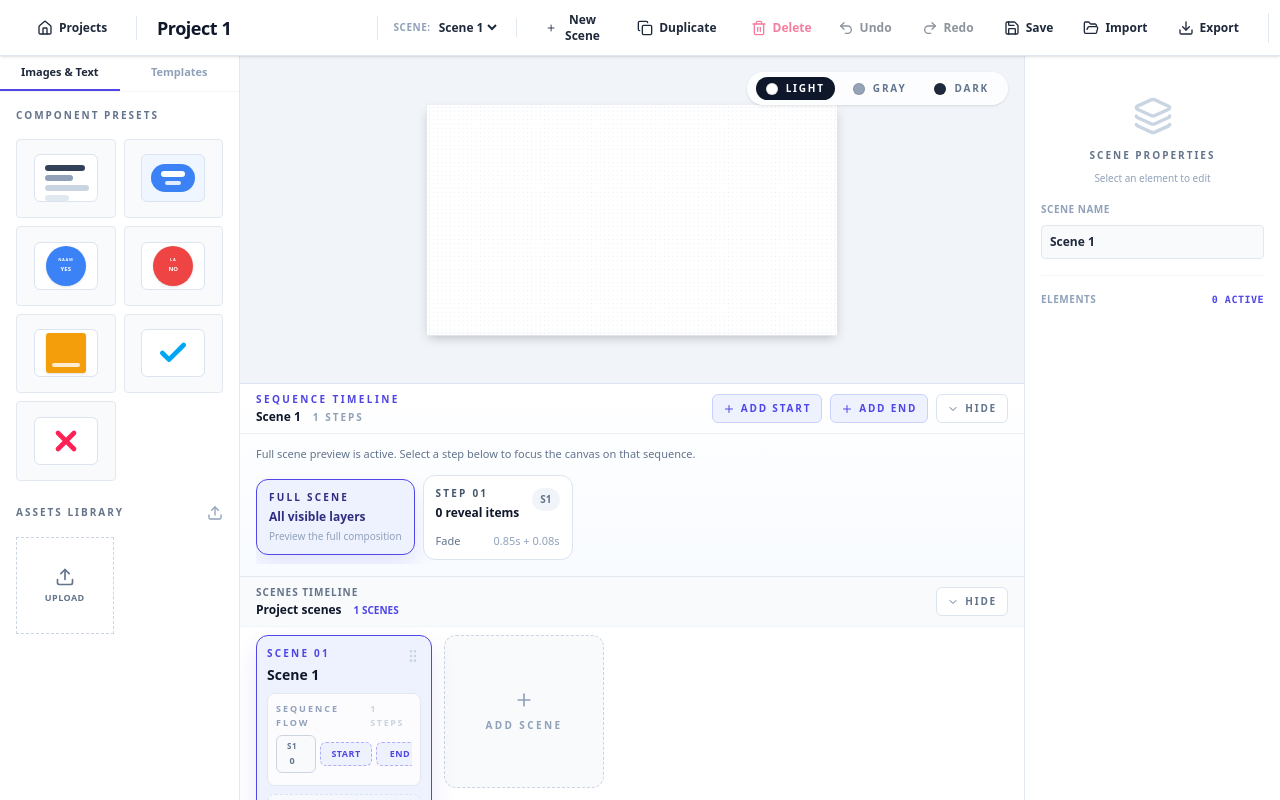
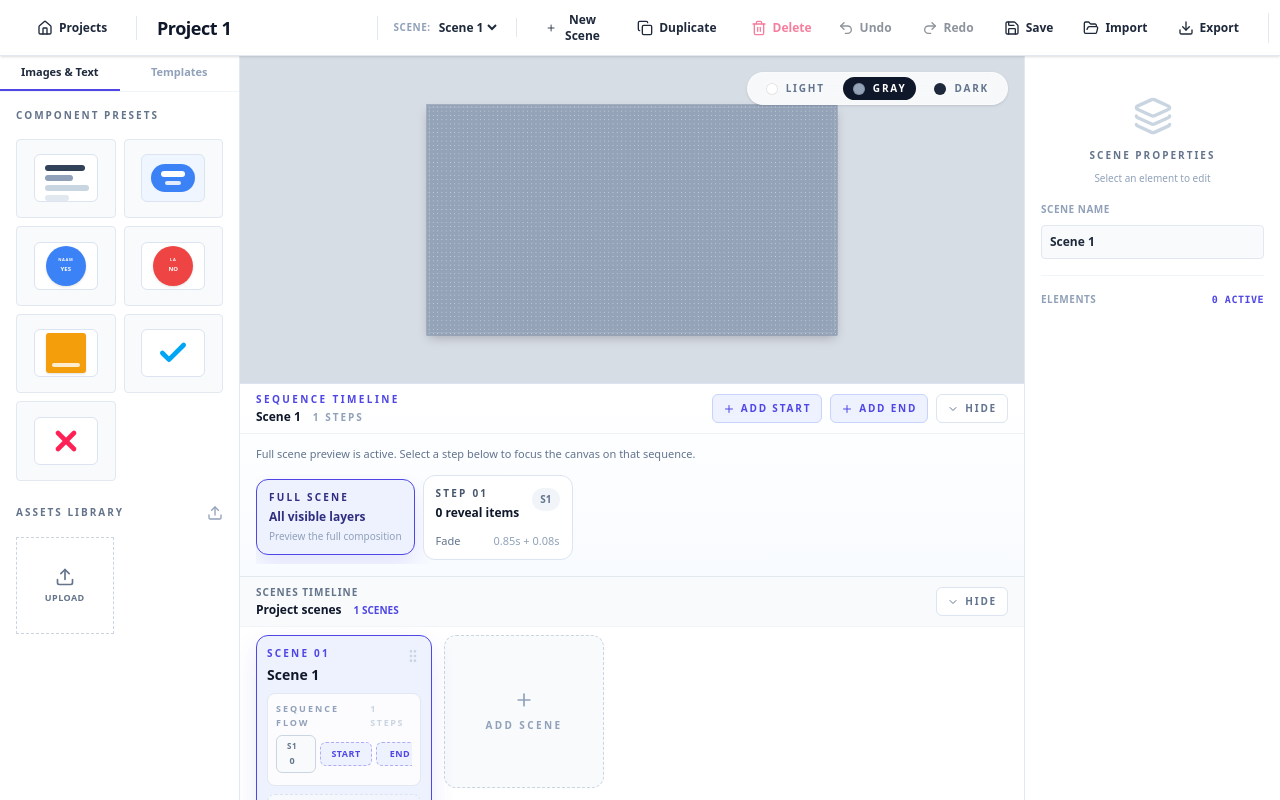
Before and after one commit to raoufbelakhdar/presentation-slide, a React (Vite) app: page / in a window 1280 px wide. Both pictures are taken after a click on the button "New Project". Built offline with nearby package versions, Linux system fonts and the light colour scheme.

Commit message:
Change default canvas background mode from 'light' to 'gray'

```diff
--- a/src/components/Canvas.tsx
+++ b/src/components/Canvas.tsx
@@ -54,7 +54,7 @@ export function Canvas() {
   const [scale, setScale] = useState(1);
   const [backgroundMode, setBackgroundMode] = useState<CanvasBackgroundMode>(() => {
     if (typeof window === 'undefined') {
-      return 'light';
+      return 'gray';
     }
 
     const storedMode = window.localStorage.getItem(CANVAS_BACKGROUND_STORAGE_KEY);
@@ -62,7 +62,7 @@ export function Canvas() {
       return storedMode;
     }
 
-    return 'light';
+    return 'gray';
   });
 
   useEffect(() => {
```
